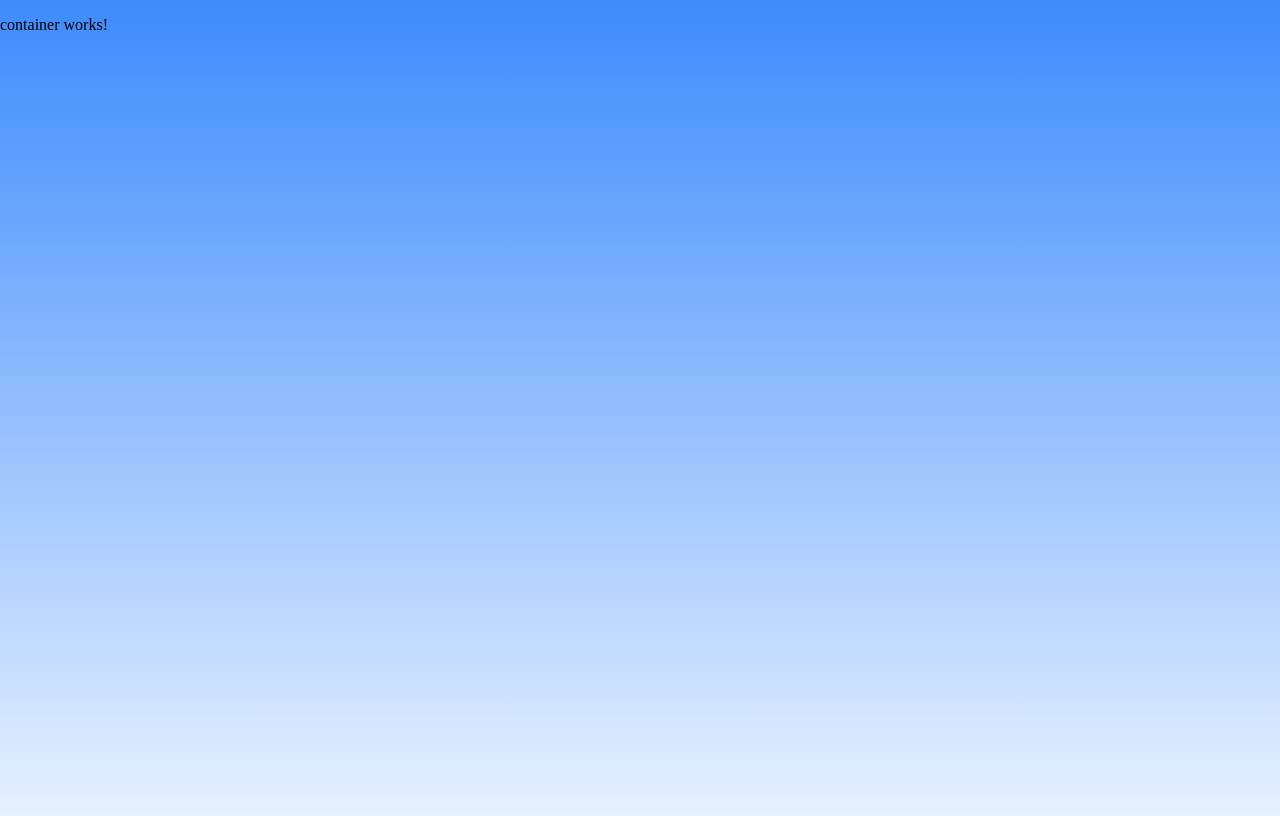
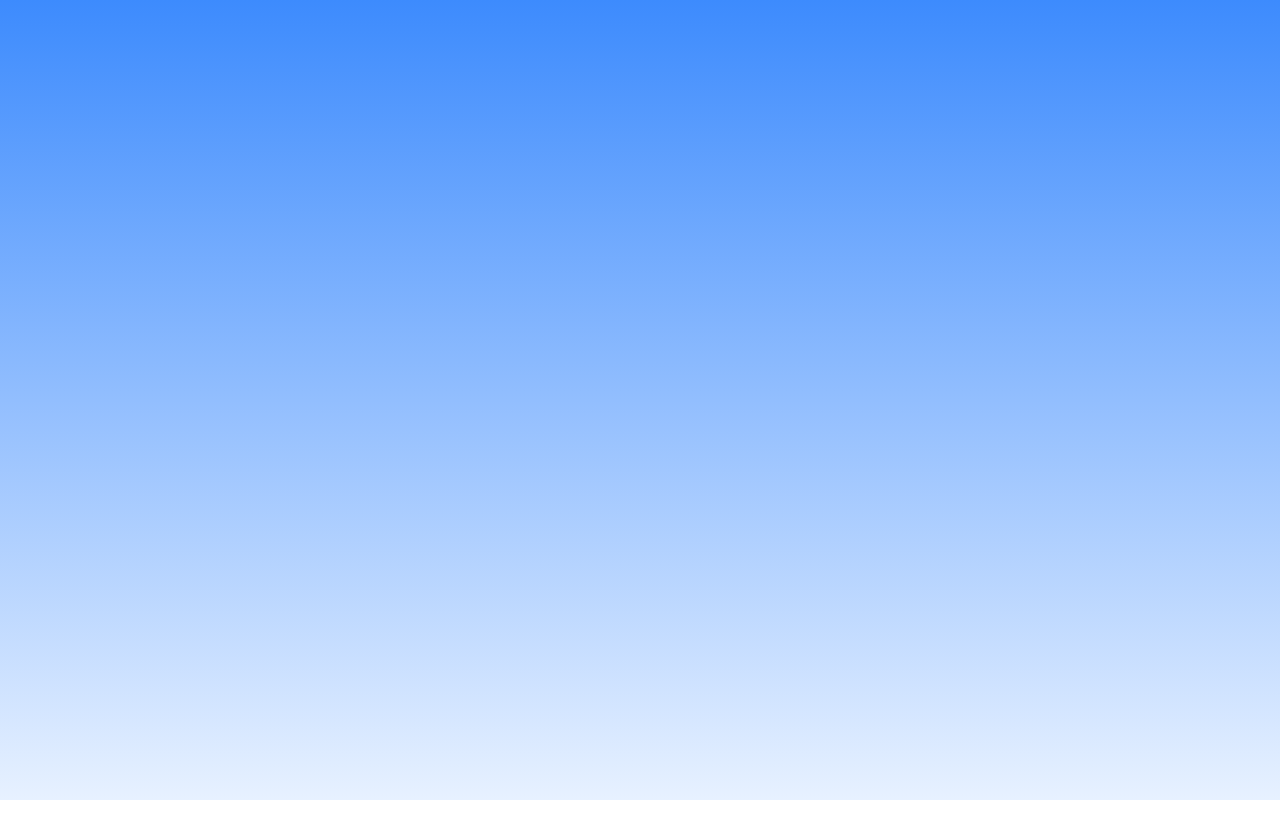
Before and after one commit to gustavobeitum/Indexa, an Angular app: page / in a window 1280 px wide. Built offline with nearby package versions, Linux system fonts and the light colour scheme.

Commit message:
Substituir conteúdo do container por estrutura de seção com ng-content

```diff
--- a/src/app/componentes/container/container.component.html
+++ b/src/app/componentes/container/container.component.html
@@ -1 +1,3 @@
-<p>container works!</p>
+<section class="container">
+    <ng-content></ng-content>
+</section>
```
